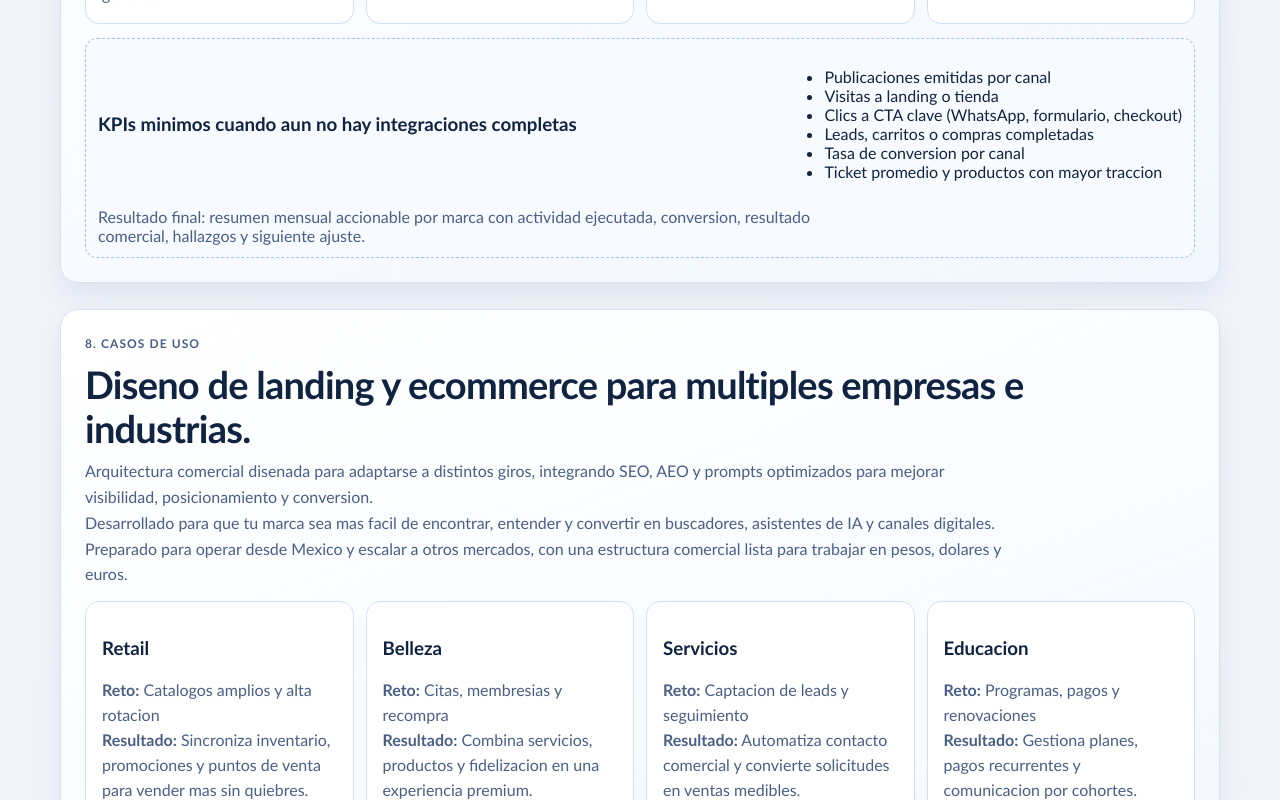
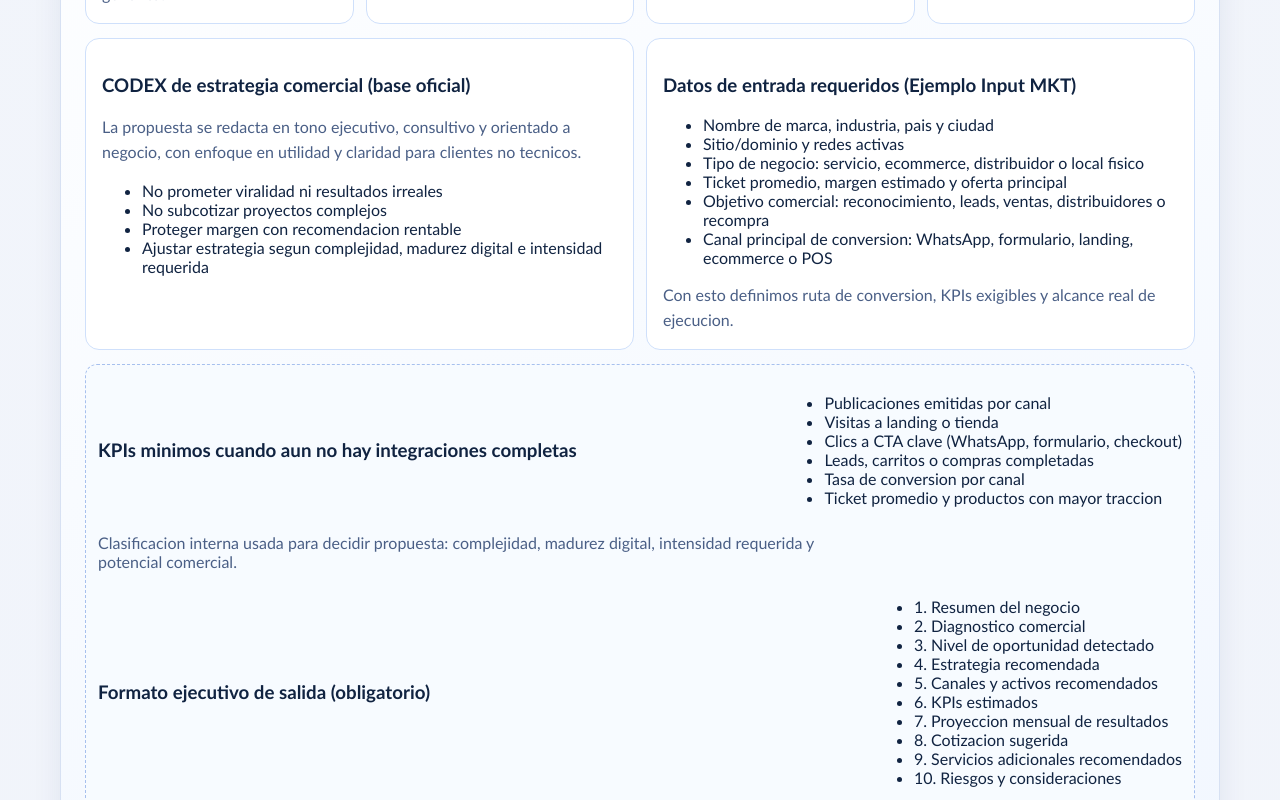
Before and after one commit to arturodgcia-dotcom/comercia, a React (Vite) app in the folder frontend/: page /comercia in a window 1280 px wide. Shown: the part 4980-5780 px from the top of the page. Built offline with nearby package versions, Linux system fonts and the light colour scheme; no server answers.

Commit message:
feat: complete COMERCIA landing marketing section with codex input and pricing framework

```diff
--- a/frontend/src/pages/ComerciaLandingPage.tsx
+++ b/frontend/src/pages/ComerciaLandingPage.tsx
@@ -222,6 +222,35 @@ const MARKETING_MIN_KPIS = [
   "Leads, carritos o compras completadas",
   "Tasa de conversion por canal",
   "Ticket promedio y productos con mayor traccion",
+];
+
+const MARKETING_REQUIRED_CONTEXT = [
+  "Nombre de marca, industria, pais y ciudad",
+  "Sitio/dominio y redes activas",
+  "Tipo de negocio: servicio, ecommerce, distribuidor o local fisico",
+  "Ticket promedio, margen estimado y oferta principal",
+  "Objetivo comercial: reconocimiento, leads, ventas, distribuidores o recompra",
+  "Canal principal de conversion: WhatsApp, formulario, landing, ecommerce o POS",
+];
+
+const MARKETING_INTERNAL_RULES = [
+  "No prometer viralidad ni resultados irreales",
+  "No subcotizar proyectos complejos",
+  "Proteger margen con recomendacion rentable",
+  "Ajustar estrategia segun complejidad, madurez digital e intensidad requerida",
+];
+
+const MARKETING_OUTPUT_STRUCTURE = [
+  "1. Resumen del negocio",
+  "2. Diagnostico comercial",
+  "3. Nivel de oportunidad detectado",
+  "4. Estrategia recomendada",
+  "5. Canales y activos recomendados",
+  "6. KPIs estimados",
+  "7. Proyeccion mensual de resultados",
+  "8. Cotizacion sugerida",
+  "9. Servicios adicionales recomendados",
+  "10. Riesgos y consideraciones",
 ];
 
 const TESTIMONIALS = [
@@ -797,10 +826,10 @@ export function ComerciaLandingPage() {
 
       <section className="cp-section" id="marketing-diagnostico">
         <header className="cp-section-head">
-          <p className="cp-kicker">7. Diagnostico y cotizacion comercial IA</p>
-          <h2>Tu propuesta sale con metodo ejecutivo, no con precios improvisados</h2>
+          <p className="cp-kicker">7. Seccion Marketing COMERCIA (solo captacion)</p>
+          <h2>Diagnostico comercial y cotizacion inteligente para captar clientes de marketing</h2>
           <p>
-            COMERCIA integra un flujo consultivo para analizar marca, estimar KPIs viables y recomendar una cotizacion mensual rentable.
+            Esta seccion es exclusiva de la landing principal de COMERCIA. No se replica en tenants ni en plantillas de comercios.
           </p>
         </header>
         <div className="cp-pillars">
@@ -811,11 +840,44 @@ export function ComerciaLandingPage() {
             </article>
           ))}
         </div>
+        <div className="cp-pillars">
+          <article>
+            <h3>CODEX de estrategia comercial (base oficial)</h3>
+            <p>
+              La propuesta se redacta en tono ejecutivo, consultivo y orientado a negocio, con enfoque en utilidad y
+              claridad para clientes no tecnicos.
+            </p>
+            <ul>
+              {MARKETING_INTERNAL_RULES.map((rule) => (
+                <li key={rule}>{rule}</li>
+              ))}
+            </ul>
+          </article>
+          <article>
+            <h3>Datos de entrada requeridos (Ejemplo Input MKT)</h3>
+            <ul>
+              {MARKETING_REQUIRED_CONTEXT.map((item) => (
+                <li key={item}>{item}</li>
+              ))}
+            </ul>
+            <p>Con esto definimos ruta de conversion, KPIs exigibles y alcance real de ejecucion.</p>
+          </article>
+        </div>
         <article className="cp-plan-contact">
           <h3>KPIs minimos cuando aun no hay integraciones completas</h3>
           <ul>
             {MARKETING_MIN_KPIS.map((kpi) => (
               <li key={kpi}>{kpi}</li>
+            ))}
+          </ul>
+          <p>
+            Clasificacion interna usada para decidir propuesta: complejidad, madurez digital, intensidad requerida y
+            potencial comercial.
+          </p>
+          <h3>Formato ejecutivo de salida (obligatorio)</h3>
+          <ul>
+            {MARKETING_OUTPUT_STRUCTURE.map((item) => (
+              <li key={item}>{item}</li>
             ))}
           </ul>
           <p>
@@ -1043,6 +1105,7 @@ export function ComerciaLandingPage() {
           <div>
             <h4>Recursos</h4>
             <a href="#faq">FAQ SEO/AEO</a>
+            <a href="#marketing-diagnostico">Seccion Marketing COMERCIA</a>
             <Link to="/templates/familia">Demo sistema multimarcas</Link>
             <Link to={`/templates/tienda-publica?brand=${brandTheme.key}`}>Preview ecommerce publico</Link>
             <Link to={`/templates/distribuidores?brand=${brandTheme.key}`}>Preview distribuidores</Link>
```
